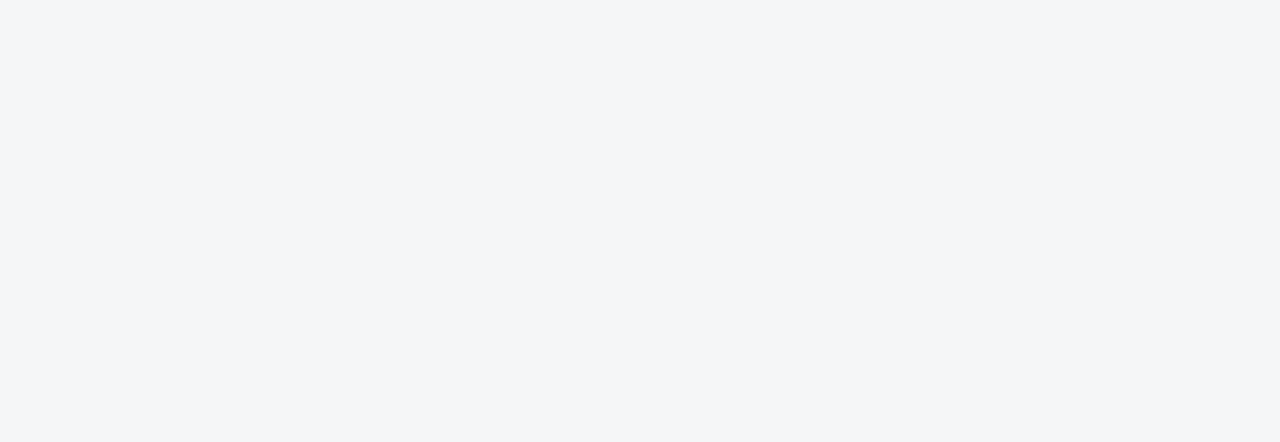
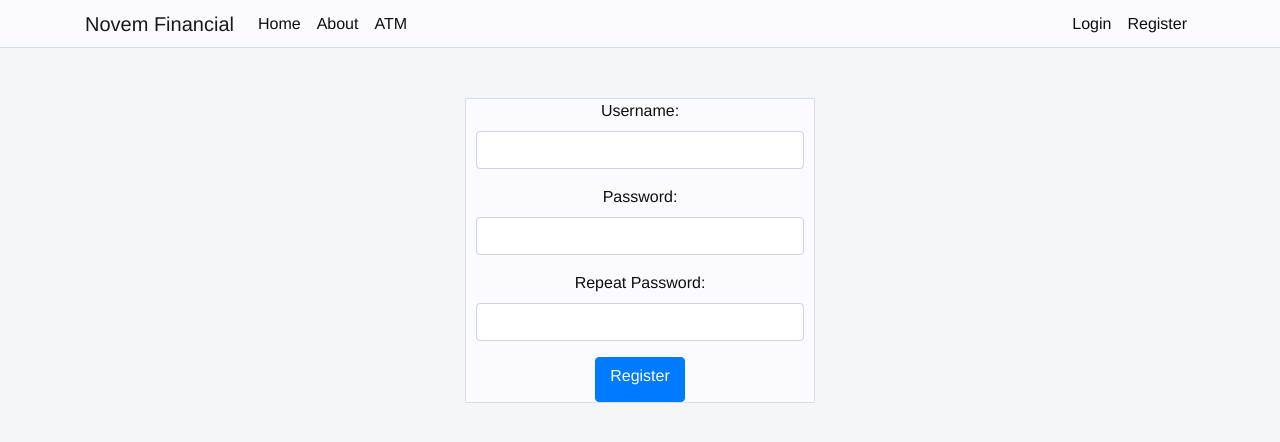
Before and after one commit to novem-technology/Banking-System, a Vue app in the folder Frontend/: page /register in a window 1280 px wide. Shown: the top 442 px of the page. Built offline with nearby package versions, Linux system fonts and the light colour scheme.

Commit message:
Add register and login pages

```diff
--- a/Frontend/public/index.html
+++ b/Frontend/public/index.html
@@ -5,11 +5,11 @@
     <meta http-equiv="X-UA-Compatible" content="IE=edge">
     <meta name="viewport" content="width=device-width,initial-scale=1.0">
     <link rel="icon" href="<%= BASE_URL %>favicon.ico">
-    <title>novem-financial</title>
+    <title>Novem Financial</title>
   </head>
   <body>
     <noscript>
-      <strong>We're sorry but novem-financial doesn't work properly without JavaScript enabled. Please enable it to continue.</strong>
+      <strong>We're sorry but Novem Financial doesn't work properly without JavaScript enabled. Please enable it to continue.</strong>
     </noscript>
     <div id="app"></div>
     <!-- built files will be auto injected -->
--- a/Frontend/src/components/Navbar.vue
+++ b/Frontend/src/components/Navbar.vue
@@ -30,10 +30,10 @@
         </ul>
         <ul class="navbar-nav ml-auto">
           <li class="nav-item">
-            <a class="nav-link" href="/account">Login</a>
+            <a class="nav-link" href="/login">Login</a>
           </li>
           <li class="nav-item">
-            <a class="nav-link" href="/account">Register</a>
+            <a class="nav-link" href="/register">Register</a>
           </li>
         </ul>
       </div>
--- a/Frontend/src/router.ts
+++ b/Frontend/src/router.ts
@@ -1,6 +1,8 @@
 import Vue from 'vue';
 import Router from 'vue-router';
 import Home from './views/Home.vue';
+import Login from './views/Login.vue';
+import Register from './views/Register.vue';
 import About from './views/About.vue';
 import Employee from './views/Employee.vue';
 import Atm from './views/atm/Atm.vue';
@@ -18,6 +20,16 @@ export default new Router({
       path: '/',
       name: 'home',
       component: Home,
+    },
+    {
+      path: '/login',
+      name: 'login',
+      component: Login,
+    },
+    {
+      path: '/register',
+      name: 'register',
+      component: Register,
     },
     {
       path: '/atm',
--- a/Frontend/src/views/Home.vue
+++ b/Frontend/src/views/Home.vue
@@ -8,7 +8,7 @@
             <div class="col-4">
             </div>
             <div class="col-8">
-              <h1 class="display-4">Hello, world!</h1>
+              <h1 class="display-4">Novem Financial</h1>
               <p
                 class="lead"
               >This is a simple hero unit, a simple jumbotron-style component for calling extra attention to featured content or information.</p>
--- /dev/null
+++ b/Frontend/src/views/Login.vue
@@ -0,0 +1,46 @@
+<template>
+  <div id="login-page">
+    <Navbar/>
+    <div class="container">
+      <div class="row">
+        <div class="col-4"></div>
+        <div class="col-4">
+          <div class="login-form panel">
+            <div class="form-group">
+              <label for="usr">Username:</label>
+              <input type="text" class="form-control" id="usr">
+            </div>
+            <div class="form-group">
+              <label for="pwd">Password:</label>
+              <input type="password" class="form-control" id="pwd">
+            </div>
+            <a class="btn btn-primary" href="/account">Login</a>
+          </div>
+        </div>
+        <div class="col-4"></div>
+      </div>
+    </div>
+  </div>
+</template>
+
+<script lang="ts">
+import Vue from 'vue';
+import Navbar from '@/components/Navbar.vue';
+
+export default {
+  components: {
+    Navbar,
+  },
+};
+</script>
+
+<style lang="scss">
+#login-page {
+  padding-top: 50px;
+}
+
+.login-form {
+  padding-left: 10px;
+  padding-right: 10px;
+}
+</style>
--- /dev/null
+++ b/Frontend/src/views/Register.vue
@@ -0,0 +1,50 @@
+<template>
+  <div id="register-page">
+    <Navbar/>
+    <div class="container">
+      <div class="row">
+        <div class="col-4"></div>
+        <div class="col-4">
+          <div class="register-form panel">
+            <div class="form-group">
+              <label for="usr">Username:</label>
+              <input type="text" class="form-control" id="usr">
+            </div>
+            <div class="form-group">
+              <label for="pwd">Password:</label>
+              <input type="password" class="form-control" id="pwd">
+            </div>
+            <div class="form-group">
+              <label for="pwd">Repeat Password:</label>
+              <input type="password" class="form-control" id="pwd">
+            </div>
+            <a class="btn btn-primary" href="/account">Register</a>
+          </div>
+        </div>
+        <div class="col-4"></div>
+      </div>
+    </div>
+  </div>
+</template>
+
+<script lang="ts">
+import Vue from 'vue';
+import Navbar from '@/components/Navbar.vue';
+
+export default {
+  components: {
+    Navbar,
+  },
+};
+</script>
+
+<style lang="scss">
+#register-page {
+  padding-top: 50px;
+}
+
+.register-form {
+  padding-left: 10px;
+  padding-right: 10px;
+}
+</style>
```
Also changed, not shown: Frontend/src/views/atm/Overview.vue (added).
